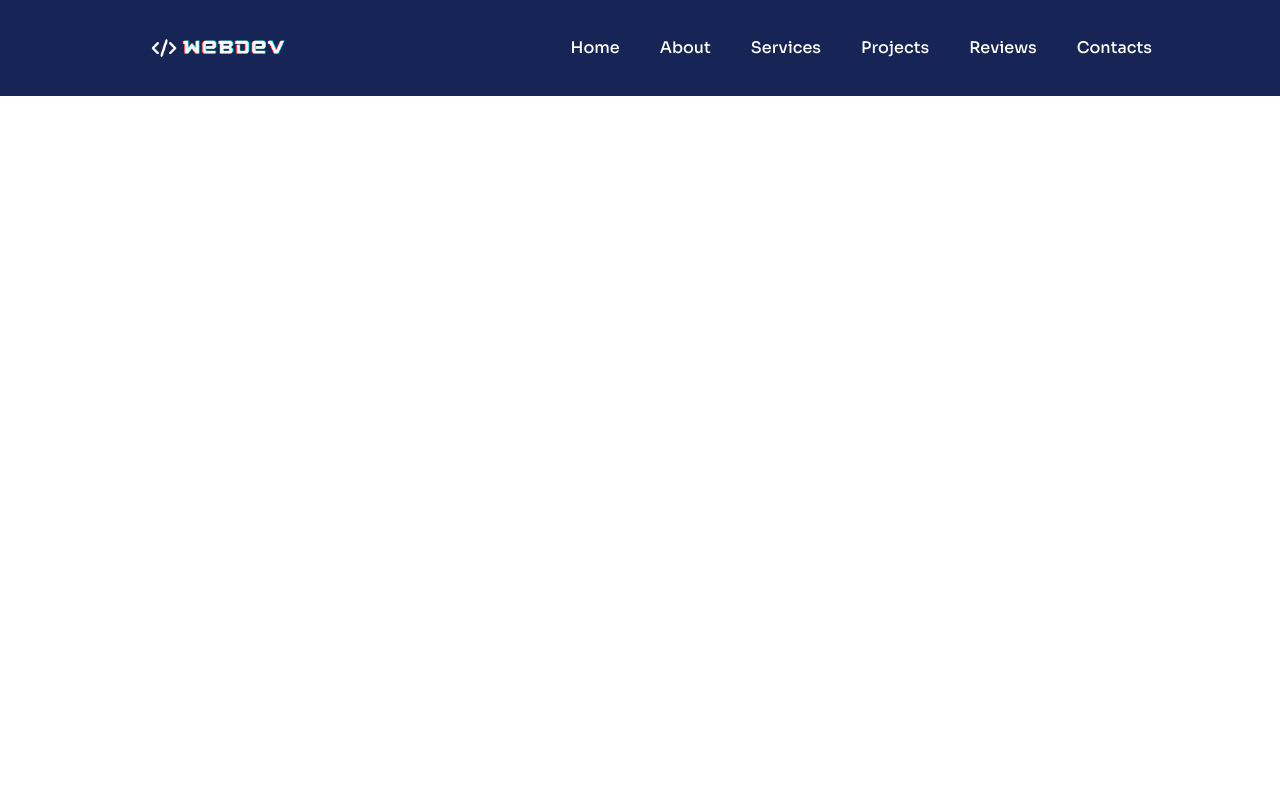
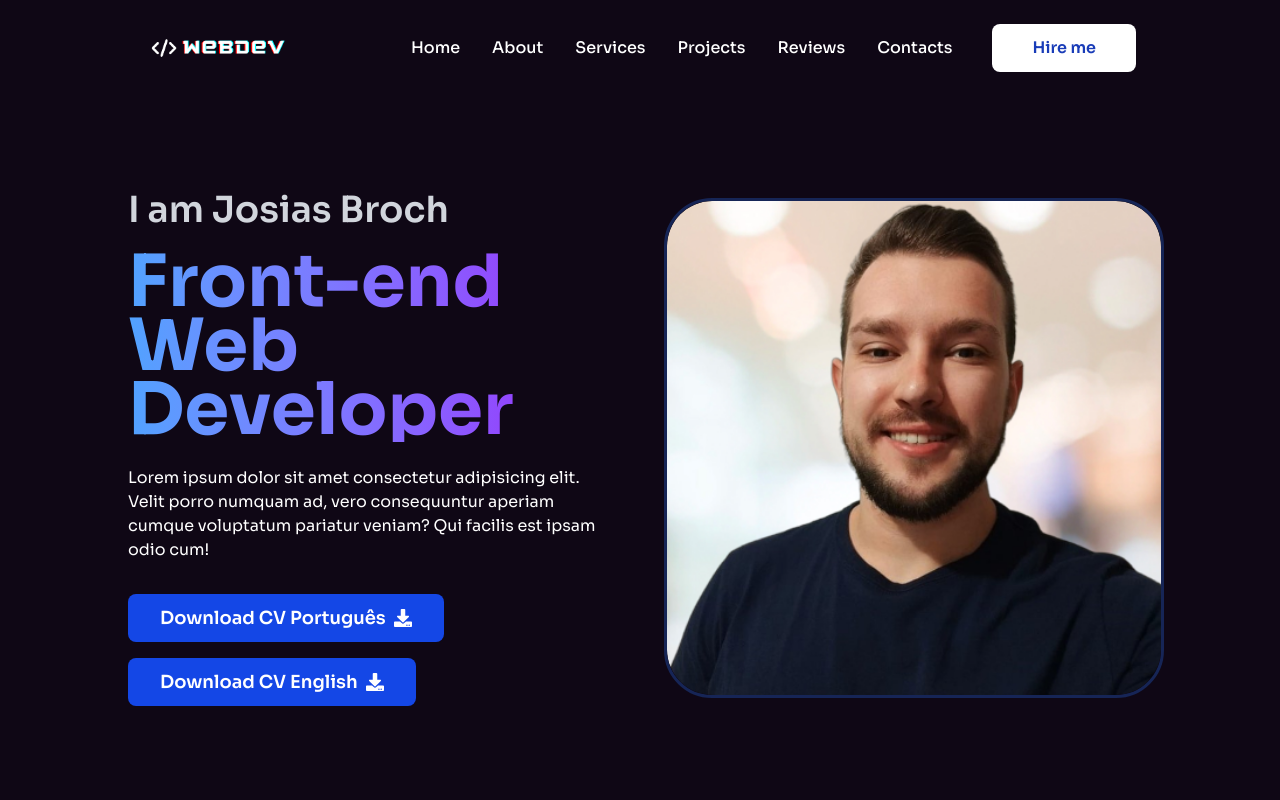
Before and after one commit to brochjosias/Dev-portfolio, a Next.js app in the folder devportfolio/: page / in a window 1280 px wide. Shown: the top 800 px of the page. Built offline with nearby package versions, Linux system fonts and the light colour scheme.

Commit message:
Hero, description, CV, about, scroll

```diff
--- a/devportfolio/Data/data.ts
+++ b/devportfolio/Data/data.ts
@@ -1,18 +1,18 @@
 export const BaseInfo = {
-  name: "Sajal",
-  position: "Full Stack Web Developer",
+  name: "Josias Broch",
+  position: "Front-end Web Developer",
   description:
     "Lorem ipsum dolor sit amet consectetur adipisicing elit. Velit porro numquam ad, vero consequuntur aperiam cumque voluptatum pariatur veniam? Qui facilis est ipsam odio cum!",
-  profilePic: "/images/hero.png",
+  profilePic: "/imagens/hero.png",
 };
 
 export const aboutInfo = {
   title: "Crafting Web Application with Passion and Precision",
   description:
     "At webdev warriors, we’re a dedicated team of designers and developers committed to delivering tailored web solutions. With a blend of creativity and technical expertise, we help businesses elevate their online presence and achieve their goals",
-  client: "50+",
-  experience: "3+",
-  project: "200+",
+  client: "30+",
+  experience: "4+",
+  project: "50+",
   website: "100+",
 };
 
@@ -21,95 +21,95 @@ export const servicesData = [
     id: 1,
     title: " Web Applications",
     description: "Tailored web apps built with the latest technologies.",
-    icon: "/images/s1.png",
+    icon: "/imagens/s1.png",
   },
   {
     id: 2,
     title: "E-commerce Websites",
     description:
       "Secure online stores with user-friendly shopping and payments.",
-    icon: "/images/s2.png",
+    icon: "/imagens/s2.png",
   },
   {
     id: 3,
     title: "API Integration",
     description:
       "Seamless integration for smooth data sharing and functionality.",
-    icon: "/images/s3.png",
+    icon: "/imagens/s3.png",
   },
   {
     id: 4,
     title: "User Interfaces",
     description:
       "Engaging, responsive front-end designs for better user experiences.",
-    icon: "/images/s4.png",
+    icon: "/imagens/s4.png",
   },
   {
     id: 5,
     title: "Database Solutions",
     description:
       "Efficient and scalable database management for your data needs.",
-    icon: "/images/s5.png",
+    icon: "/imagens/s5.png",
   },
   {
     id: 6,
     title: "Real-Time Features",
     description: "Add live chat, notifications, and real-time data updates.",
-    icon: "/images/s6.png",
+    icon: "/imagens/s6.png",
   },
   {
     id: 7,
     title: "Speed Optimization",
     description: "Boost performance with faster load times and optimization.",
-    icon: "/images/s7.png",
+    icon: "/imagens/s7.png",
   },
   {
     id: 8,
     title: "Website Management",
     description: "Easy content management systems with flexible controls.",
-    icon: "/images/s8.png",
+    icon: "/imagens/s8.png",
   },
 ];
 
 export const projectData = [
   {
     id: 1,
-    image: "/images/p1.png",
+    image: "/imagens/p1.png",
     url: "https://agency-opal-eight.vercel.app/",
   },
   {
     id: 2,
-    image: "/images/p2.png",
+    image: "/imagens/p2.png",
     url: "https://burger-pearl.vercel.app/",
   },
   {
     id: 3,
-    image: "/images/p3.png",
+    image: "/imagens/p3.png",
     url: "https://game-ecommerce-yt.vercel.app/",
   },
   {
     id: 4,
-    image: "/images/p4.png",
+    image: "/imagens/p4.png",
     url: "https://elearning-yt.vercel.app/",
   },
   {
     id: 5,
-    image: "/images/p5.png",
+    image: "/imagens/p5.png",
     url: "https://invest-peach.vercel.app/",
   },
   {
     id: 6,
-    image: "/images/p6.png",
+    image: "/imagens/p6.png",
     url: "https://job-chi-ruby.vercel.app/",
   },
   {
     id: 7,
-    image: "/images/p7.png",
+    image: "/imagens/p7.png",
     url: "https://wdw-ecom.vercel.app/",
   },
   {
     id: 8,
-    image: "/images/p8.png",
+    image: "/imagens/p8.png",
     url: "https://webhost-ten.vercel.app/",
   },
 ];
@@ -118,61 +118,61 @@ export const skillsData = [
   {
     id: 1,
     title: "React",
-    image: "/images/react.svg",
+    image: "/imagens/react.svg",
     percent: "90%",
   },
   {
     id: 2,
     title: "CSS",
-    image: "/images/css.svg",
+    image: "/imagens/css.svg",
     percent: "97%",
   },
   {
     id: 3,
     title: "JavaScript",
-    image: "/images/js.svg",
+    image: "/imagens/js.svg",
     percent: "77%",
   },
   {
     id: 4,
     title: "TypeScript",
-    image: "/images/ts.svg",
+    image: "/imagens/ts.svg",
     percent: "67%",
   },
   {
     id: 5,
     title: "HTML",
-    image: "/images/html.svg",
+    image: "/imagens/html.svg",
     percent: "67%",
   },
   {
     id: 6,
     title: "Node JS",
-    image: "/images/node.svg",
+    image: "/imagens/node.svg",
     percent: "77%",
   },
   {
     id: 7,
     title: "MongoDB",
-    image: "/images/mongo.svg",
+    image: "/imagens/mongo.svg",
     percent: "65%",
   },
   {
     id: 8,
     title: "Python",
-    image: "/images/python.svg",
+    image: "/imagens/python.svg",
     percent: "55%",
   },
   {
     id: 9,
     title: "Firebase",
-    image: "/images/firebase.svg",
+    image: "/imagens/firebase.svg",
     percent: "75%",
   },
   {
     id: 10,
     title: "Vue",
-    image: "/images/vue.svg",
+    image: "/imagens/vue.svg",
     percent: "35%",
   },
 ];
@@ -184,7 +184,7 @@ export const clientReviews = [
       "Exceptional service! The team delivered exactly what we needed on time. Very professional",
     rating: 5,
     profession: "Marketing Manager",
-    image: "/images/u1.jpg",
+    image: "/imagens/u1.jpg",
   },
   {
     name: "Jane Smith",
@@ -192,7 +192,7 @@ export const clientReviews = [
       "Highly skilled developers who understand the client's vision and execute perfectly.",
     rating: 4.8,
     profession: "Business Owner",
-    image: "/images/u2.jpg",
+    image: "/imagens/u2.jpg",
   },
   {
     name: "Michael Johnson",
@@ -200,7 +200,7 @@ export const clientReviews = [
       "Great communication and excellent results. Our new site performs beautifully.",
     rating: 4.6,
     profession: "Project Coordinator",
-    image: "/images/u3.jpg",
+    image: "/imagens/u3.jpg",
   },
   {
     name: "Emily Brown",
@@ -208,7 +208,7 @@ export const clientReviews = [
       "Professional, efficient, and highly knowledgeable. Would definitely recommend their services!",
     rating: 4.9,
     profession: "Creative Director",
-    image: "/images/u4.jpg",
+    image: "/imagens/u4.jpg",
   },
 ];
 
@@ -219,7 +219,7 @@ export const blogs = [
     summary:
       "Explore the key web development trends for 2024 and their impact on your business.",
     date: "August 18, 2024",
-    image: "/images/b1.jpg",
+    image: "/imagens/b1.jpg",
   },
   {
     id: 2,
@@ -227,7 +227,7 @@ export const blogs = [
     summary:
       "Discover why custom web applications are crucial for driving business growth and efficiency.",
     date: "August 10, 2024",
-    image: "/images/b2.jpg",
+    image: "/imagens/b2.jpg",
   },
   {
     id: 3,
@@ -235,7 +235,7 @@ export const blogs = [
     summary:
       "Understand how website speed impacts user experience and learn essential optimization tips.",
     date: "July 25, 2024",
-    image: "/images/b3.jpg",
+    image: "/imagens/b3.jpg",
   },
 ];
 
--- a/devportfolio/app/globals.css
+++ b/devportfolio/app/globals.css
@@ -7,9 +7,29 @@ body {
 
 @layer components {
   .nav__link {
-    @apply relative text-base font-medium w-fit block after:block
-      after:content-[''] after:absolute after:h-[3px] after:bg-yellow-400
-      text-white after:w-full after:scale-x-0 after:hover:scale-x-100
-      after:transition after:duration-300 after:origin-right;
+    @apply relative text-base font-medium w-fit block text-white;
+  }
+
+  .nav__link::after {
+    content: "";
+    position: absolute;
+    height: 3px;
+    width: 100%;
+    background-color: yellow;
+    bottom: 0;
+    left: 0;
+    transform: scaleX(0);
+    transition: transform 0.3s ease-in-out;
+    transform-origin: right;
+  }
+
+  .nav__link:hover::after {
+    transform: scaleX(1);
+  }
+  .text-bg {
+    background-image: linear-gradient(to right, #8750f7, #ffffff 100%);
+    background-clip: text;
+    -webkit-background-clip: text;
+    -webkit-text-fill-color: transparent;
   }
 }
--- /dev/null
+++ b/devportfolio/components/Helper/SectionHeading.tsx
@@ -0,0 +1,15 @@
+import React, { ReactNode } from "react";
+
+type Props = {
+  children: ReactNode;
+};
+
+const SectionHeading = ({ children }: Props) => {
+  return (
+    <h1 className="bg-blue-800 w-fit text-center px-4 py-3 mx-auto text-white text-2xl sm:text-3xl md:text-4xl uppercase -rotate-1">
+      {children}
+    </h1>
+  );
+};
+
+export default SectionHeading;
--- /dev/null
+++ b/devportfolio/components/Home/About/About.tsx
@@ -0,0 +1,98 @@
+import SectionHeading from "@/components/Helper/SectionHeading";
+import { aboutInfo } from "@/Data/data";
+import React from "react";
+import { FaCheck } from "react-icons/fa";
+import Image from "next/image"; // Importe o componente Image
+
+const About = () => {
+  return (
+    <div className="pt-16 pb-16 bg-[#050709]">
+      <SectionHeading>About Me</SectionHeading>
+      <div className="w-[80%] mx-auto grid grid-cols-1 lg:grid-cols-2 gap-8 items-center mt-20">
+        {/* Text Content */}
+        <div>
+          <h1 className="text-bg text-[26px] sm:text-3xl md:text-4xl lg:text-5xl font-bold text-gray-200">
+            {aboutInfo.title}
+          </h1>
+          <p className="mt-6 text-base text-gray-500">
+            {aboutInfo.description}
+          </p>
+          <div className="mt-8">
+            <div className="flex items-center space-x-2 mb-6">
+              <div className="w-7 h-7 bg-blue-800 flex flex-col items-center justify-center">
+                <FaCheck className="text-white" />
+              </div>
+              <p className="text-sm sm:text-base md:text-lg font-bold text-gray-300">
+                Front-end Development
+              </p>
+            </div>
+          </div>
+          <div className="mt-8">
+            <div className="flex items-center space-x-2 mb-6">
+              <div className="w-7 h-7 bg-orange-800 flex flex-col items-center justify-center">
+                <FaCheck className="text-white" />
+              </div>
+              <p className="text-sm sm:text-base md:text-lg font-bold text-gray-300">
+                Back-end Development
+              </p>
+            </div>
+          </div>
+        </div>
+        {/* Stats Content */}
+        <div className="flex flex-col items-center">
+          {/* Imagem superior centralizada */}
+          <div className="text-center mb-8">
+            <Image
+              src="/imagens/customer.png"
+              alt="Happy customers"
+              width={80}
+              height={80}
+              className="mx-auto"
+            />
+            <p className="mt-3 font-bold text-xl text-white">
+              {aboutInfo.client}
+            </p>
+            <p className="text-base sm:text-lg text-gray-400">
+              Satisfied Customers
+            </p>
+          </div>
+
+          {/* Duas imagens inferiores lado a lado */}
+          <div className="grid grid-cols-2 gap-60">
+            <div className="text-center">
+              <Image
+                src="/imagens/experience.png"
+                alt="Years experience"
+                width={80}
+                height={80}
+                className="mx-auto"
+              />
+              <p className="mt-3 font-bold text-xl text-white">
+                {aboutInfo.experience}
+              </p>
+              <p className="text-base sm:text-lg text-gray-400">
+                Years Experience
+              </p>
+            </div>
+            <div className="text-center">
+              <Image
+                src="/imagens/completed.png"
+                alt="Completed projects"
+                width={80}
+                height={80}
+                className="mx-auto"
+              />
+              <p className="mt-3 font-bold text-xl text-white">
+                {aboutInfo.project}
+              </p>
+              <p className="text-base sm:text-lg text-gray-400">
+                Completed Project
+              </p>
+            </div>
+          </div>
+        </div>
+      </div>
+    </div>
+  );
+};
+export default About;
--- /dev/null
+++ b/devportfolio/components/Home/Hero/Hero.tsx
@@ -0,0 +1,57 @@
+import React from "react";
+import { BaseInfo } from "@/Data/data";
+import { FaDownload } from "react-icons/fa";
+import Image from "next/image"; // Importe o componente Image
+
+const Hero = () => {
+  return (
+    <div className="w-full pt-[4vh] md:pt-[12vh] h-screen bg-[#0f0715] overflow-hidden relative">
+      <div className="flex justify-center flex-col w-4/5 h-full mx-auto">
+        <div className="grid grid-cols-1 lg:grid-cols-2 items-center gap-12">
+          {/* Text Content */}
+          <div>
+            {/* Sub Heading */}
+            <h1 className="text-2xl md:text-3xl lg:text-4xl mb-5 text-gray-300 font-semibold">
+              I am {BaseInfo.name}
+            </h1>
+
+            {/* Title */}
+            <h1 className="text-transparent bg-clip-text bg-gradient-to-r from-blue-400 to-purple-600 text-3xl sm:text-4xl md:text-5xl lg:text-6xl xl:text-7xl font-bold md:leading-[3rem] lg:leading-[3.5rem] xl:leading-[4rem]">
+              {BaseInfo.position}
+            </h1>
+
+            {/* Description */}
+            <p className="mt-6 text-sm md:text-base text-white text-opacity-60">
+              {BaseInfo.description}
+            </p>
+
+            {/* Botões lado a lado */}
+            <div className="flex flex-wrap gap-4 mt-8">
+              <button className="md:px-8 md:py-2.5 px-6 py-1.5 text-white font-semibold text-sm md:text-lg transition-all duration-200 rounded-lg bg-blue-700 hover:bg-blue-900 flex items-center space-x-2">
+                <span>Download CV Português</span>
+                <FaDownload />
+              </button>
+
+              <button className="md:px-8 md:py-2.5 px-6 py-1.5 text-white font-semibold text-sm md:text-lg transition-all duration-200 rounded-lg bg-blue-700 hover:bg-blue-900 flex items-center space-x-2">
+                <span>Download CV English</span>
+                <FaDownload />
+              </button>
+            </div>
+          </div>
+          {/* Image content */}
+          <div className="mx-auto hidden lg:block rounded-[3rem] border-[3.5px] border-blue-950 overflow-hidden w-[500px] h-[500px] relative">
+            <Image
+              src={BaseInfo.profilePic}
+              alt={BaseInfo.name}
+              fill
+              className="object-cover rounded-[2.85rem]"
+              priority
+            />
+          </div>
+        </div>
+      </div>
+    </div>
+  );
+};
+
+export default Hero;
--- a/devportfolio/components/Home/Home.tsx
+++ b/devportfolio/components/Home/Home.tsx
@@ -1,7 +1,16 @@
 import React from "react";
+import Hero from "./Hero/Hero";
+import About from "./About/About";
+import Services from "./Services/Services";
 
 const Home = () => {
-  return <div className="overflow-hidden">Home</div>;
+  return (
+    <div className="overflow-hidden">
+      <Hero />
+      <About />
+      <Services />
+    </div>
+  );
 };
 
 export default Home;
--- a/devportfolio/components/Home/Navbar/MobileNav.tsx
+++ b/devportfolio/components/Home/Navbar/MobileNav.tsx
@@ -1,7 +1,59 @@
+import { navLinks } from "@/constant/constant";
+import Link from "next/link";
 import React from "react";
+import { CgClose } from "react-icons/cg";
 
-const MobileNav = () => {
-  return <div>MobileNav</div>;
+type Props = {
+  showNav: boolean;
+  closeNav: () => void;
 };
 
+const MobileNav = ({ closeNav, showNav }: Props) => {
+  const navOpen = showNav ? "translate-x-0" : "translate-x-[-100%]";
+
+  return (
+    <div>
+      {/* OverLay */}
+      <div
+        className={`fixed ${navOpen} transform transition-all duration-500 inset-0 z-[1000] bg-black opacity-70 w-full h-screen`}
+      ></div>
+
+      {/* Nav Links */}
+      <div
+        className={`
+    text-white
+    ${navOpen}
+    transform
+    transition-all
+    duration-500
+    delay-300
+    fixed
+    justify-center
+    flex
+    flex-col
+    h-full
+    w-[80%]
+    sm:w-[60%]
+    bg-[#0f0715]
+    space-y-6
+    z-[10000]
+  `}
+      >
+        {navLinks.map((navlink) => {
+          return (
+            <Link key={navlink.id} href={navlink.url}>
+              <p className="nav__link text-[20px] ml-12 border-b-[1.5px] pb-2 border-white sm:text-[30px]">
+                {navlink.label}
+              </p>
+            </Link>
+          );
+        })}
+        <CgClose
+          onClick={closeNav}
+          className="absolute top-[0.7rem] right-[1.4rem] sm:w-8 sm:h-8 w-6 h-6 text-white"
+        />
+      </div>
+    </div>
+  );
+};
 export default MobileNav;
--- a/devportfolio/components/Home/Navbar/Nav.tsx
+++ b/devportfolio/components/Home/Navbar/Nav.tsx
@@ -1,11 +1,40 @@
+"use client";
+
 import { navLinks } from "@/constant/constant";
 import Image from "next/image";
-import React from "react";
+import React, { useEffect, useState } from "react";
 import Link from "next/link";
+import { HiBars3BottomRight } from "react-icons/hi2";
 
-const Nav = () => {
+type Props = {
+  openNav: () => void;
+};
+
+const Nav = ({ openNav }: Props) => {
+  const [navBg, setNavBg] = useState(false);
+
+  useEffect(() => {
+    const handler = () => {
+      if (window.scrollY >= 90) {
+        setNavBg(true);
+      } else {
+        setNavBg(false);
+      }
+    };
+
+    window.addEventListener("scroll", handler);
+
+    return () => {
+      window.removeEventListener("scroll", handler);
+    };
+  }, []);
+
   return (
-    <div className="fixed h-[12vh] z-[10] bg-blue-950 w-full">
+    <div
+      className={`fixed ${
+        navBg ? "bg-[#242b39]" : "fixed"
+      } h-[12vh] z-[10] w-full transition-all duration-200`}
+    >
       <div className="flex items-center h-full justify-between w-[95%] sm:w-[90%] xl:w-[80%] mx-auto">
         {/*LOGO*/}
         <Image
@@ -17,11 +46,22 @@ const Nav = () => {
         />
         {/* Nav links */}
         <nav className="flex items-center space-x-10">
-          {navLinks.map((navlink) => (
-            <Link key={navlink.id} href={navlink.url} className="nav__link">
-              {navlink.label}
-            </Link>
-          ))}
+          <div className="hidden lg:flex items-center space-x-8">
+            {navLinks.map((navlink) => (
+              <Link key={navlink.id} href={navlink.url} className="nav__link">
+                {navlink.label}
+              </Link>
+            ))}
+          </div>
+          <div className="flex items-center space-x-4">
+            <button className="md:px-10 md:py-3 px-8 py-3 text-blue-800 font-semibold sm:text-base text-sm bg-white hover:bg-gray-200 transition-all duration-200 rounded-lg">
+              Hire me
+            </button>
+            <HiBars3BottomRight
+              onClick={openNav}
+              className="w-8 h-8 cursor-pointer text-white lg:hidden"
+            />
+          </div>
         </nav>
       </div>
     </div>
--- a/devportfolio/components/Home/Navbar/ResponsiveNavBar.tsx
+++ b/devportfolio/components/Home/Navbar/ResponsiveNavBar.tsx
@@ -1,12 +1,19 @@
-import React from "react";
+"use client";
+
+import React, { useState } from "react";
 import Nav from "./Nav";
 import MobileNav from "./MobileNav";
 
 const ResponsiveNavBar = () => {
+  const [showNav, setShowNav] = useState(false);
+
+  const showNavHandler = () => setShowNav(true);
+  const closeNavHandler = () => setShowNav(false);
+
   return (
     <div>
-      <Nav />
-      <MobileNav />
+      <Nav openNav={showNavHandler} />
+      <MobileNav showNav={showNav} closeNav={closeNavHandler} />
     </div>
   );
 };
--- /dev/null
+++ b/devportfolio/components/Home/Services/Services.tsx
@@ -0,0 +1,20 @@
+import SectionHeading from "@/components/Helper/SectionHeading";
+import { servicesData } from "@/Data/data";
+import React from "react";
+
+const Services = () => {
+  return (
+    <div className="pt-16 pb-16 bg-[#0f0715]">
+      <SectionHeading>Services</SectionHeading>
+      <div className="grid grid-cols-1 sm:grid-cols-2 lg:grid-cols-3 xl:grid-cols-4 gap-10 w-[80%] mx-auto items-center mt-20">
+        {servicesData.map((service) => (
+          <div key={service.id} className="service-card">
+            {/* ServiceCard */}
+          </div>
+        ))}
+      </div>
+    </div>
+  );
+};
+
+export default Services;
```
Also changed, not shown: devportfolio/public/imagens/hero.png.
